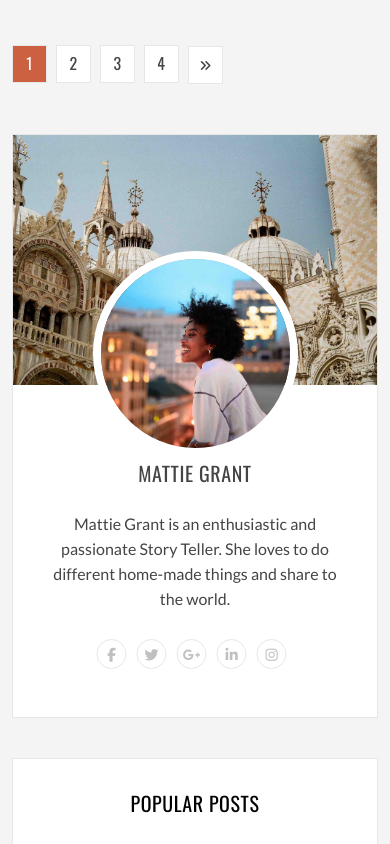
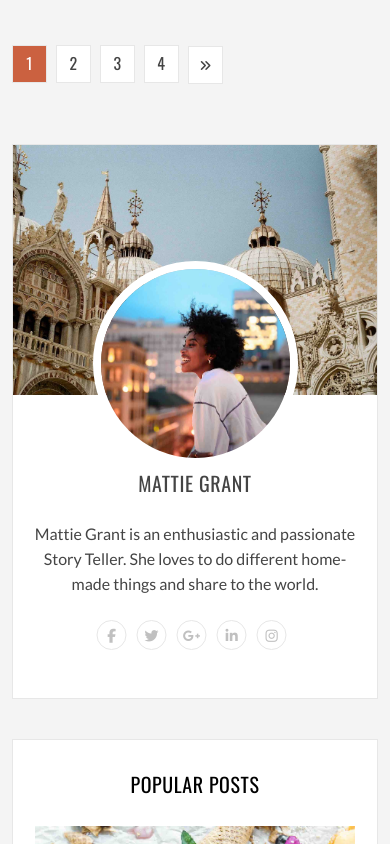
Before and after one commit to matthew-woodington/pixel-perfect, a plain HTML site: page index.html in a window 390 px wide. Shown: the part 4380-5224 px from the top of the page. Drawn offline with nearby package versions, Linux system fonts and the light colour scheme; a web font is replaced by a local one.

Commit message:
adds minor changes to mobile spacing

```diff
--- a/assets/css/styles.css
+++ b/assets/css/styles.css
@@ -827,7 +827,7 @@ a {
     /* ---- side bar ---- */
 
     .sidebar-id {
-        margin-top: 0;
+        margin-top: 10px;
     }
 
     .sidebar-id .id-background {
@@ -836,6 +836,14 @@ a {
 
     .sidebar-id .id-profile {
         margin-top: 116px;
+    }
+
+    .sidebar-id p {
+        padding: 0 20px;
+    }
+
+    .sidebar-id ul {
+        margin-top: 4px;
     }
 
     .sidebar-popular ul {
@@ -856,8 +864,8 @@ a {
 
     .instagram-feed .image-container .image-wrapper {
         width: 208px;
-        height: 210px;
-        margin-bottom: 20px;
+        height: 208px;
+        margin-bottom: 15px;
     }
 
     .instagram-feed {
```
